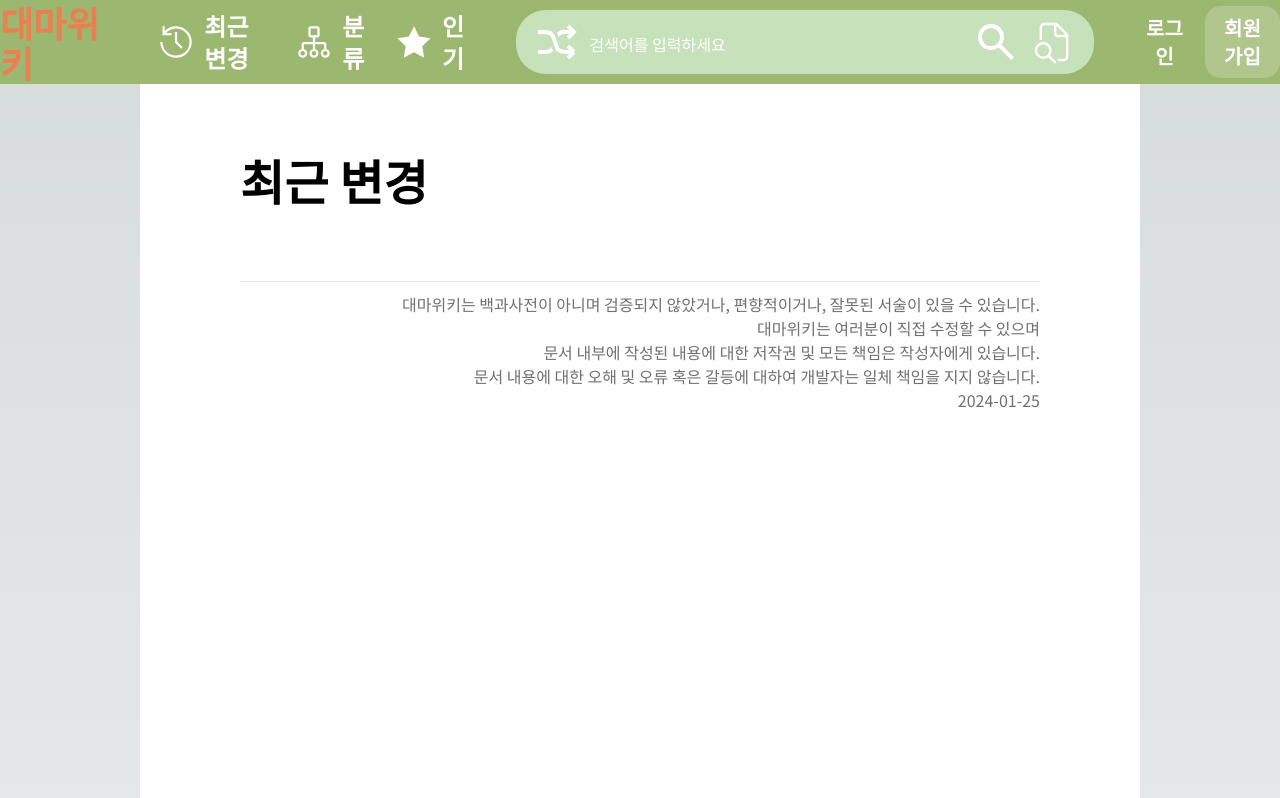
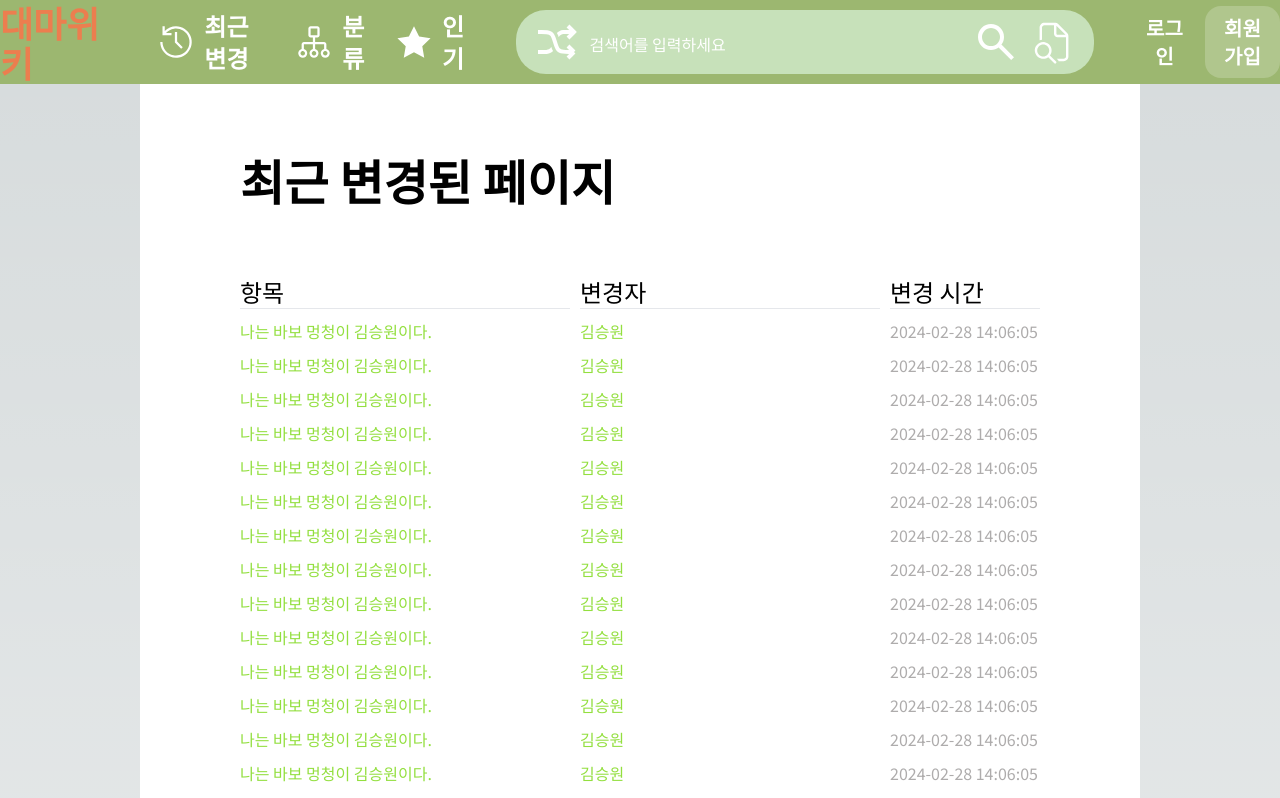
Before and after one commit to Daemawiki/Claudia, a Next.js app: page /recent in a window 1280 px wide. Shown: the top 798 px of the page. Built offline with nearby package versions, Linux system fonts and the light colour scheme.

Commit message:
✨:: 최근변경 페이지 퍼블리싱

```diff
--- a/src/app/recent/page.tsx
+++ b/src/app/recent/page.tsx
@@ -1,15 +1,38 @@
 import Footer from "@/components/footer/footer";
 import Header from "@/components/header/header";
+import Preview from "@/components/reserch/preview";
 import SideBar from "@/components/sideBar/sideBar";
 import Title from "@/components/title/title";
+import Standard from "@/components/reserch/standard";
+import { recentlyItem } from "@/constant/recently";
 
 export default function Recent() {
+  const renderPreview = () => {
+    const items = recentlyItem;
+    return items.map(item => {
+      return (
+        <Preview
+          title={item.title}
+          editor={item.editor.user}
+          editTime={item.createdDateTime}
+        />
+      );
+    });
+  };
   return (
     <>
       <Header />
       <main className="flex min-h-screen justify-center flex-wrap gap-5">
-        <div className="flex w-[1000px] bg-white min-h-screen flex-col gap-[20px] px-[100px] py-[60px]">
-          <Title title="최근 변경" />
+        <div className="flex w-[1000px] bg-white min-h-screen flex-col gap-[60px] px-[100px] py-[60px]">
+          <Title title="최근 변경된 페이지" />
+          <div className="flex flex-col gap-[10px]">
+            <div className="flex gap-[10px]">
+              <Standard width={"grow"} title="항목" />
+              <Standard width={300} title="변경자" />
+              <Standard width={150} title="변경 시간" />
+            </div>
+            {renderPreview()}
+          </div>
           <Footer />
         </div>
         <SideBar />
```
